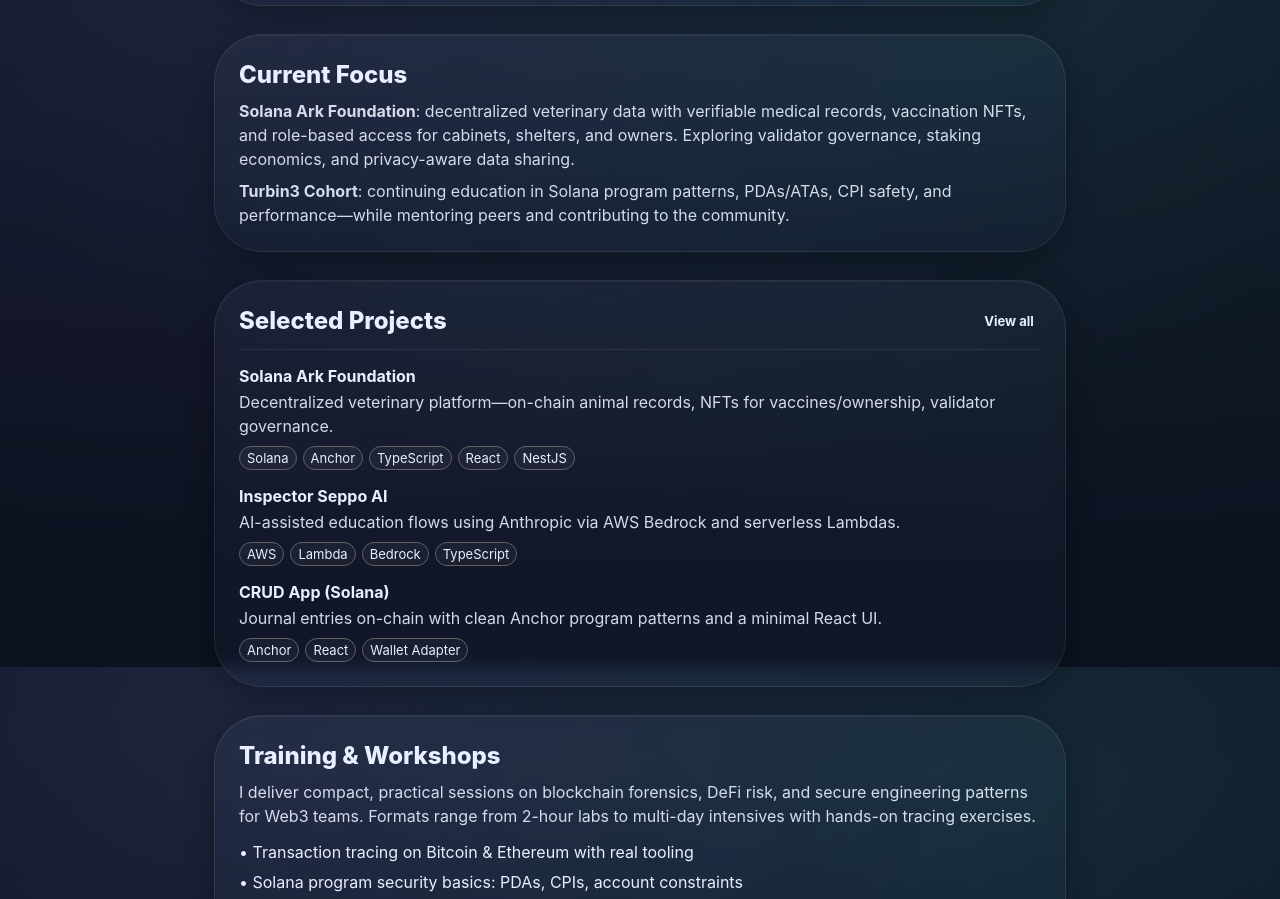
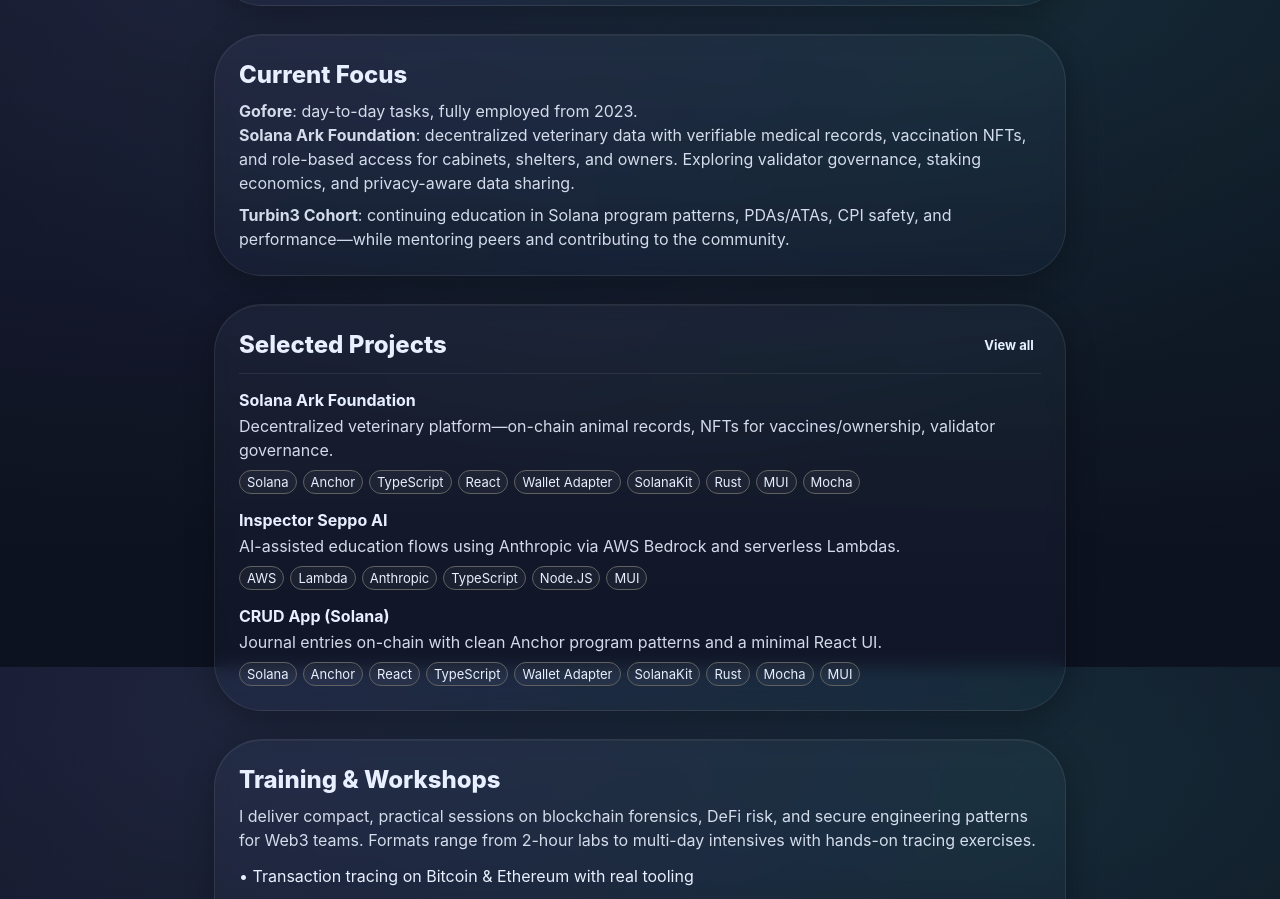
Before and after one commit to daniel-burlacu/portofolio-db, a Next.js app: page / in a window 1280 px wide. Shown: the part 933-1832 px from the top of the page. Built offline with nearby package versions, Linux system fonts and the light colour scheme; what @mui/material-nextjs would draw is missing.

Commit message:
Add a bit of a touch

```diff
--- a/src/app/page.tsx
+++ b/src/app/page.tsx
@@ -131,6 +131,9 @@
         {/* CURRENT FOCUS */}
         <Paper sx={{ p: { xs: 2, md: 3 }, borderRadius: 3 }}>
           <Typography variant="h5" fontWeight={800} sx={{ mb: 1 }}>Current Focus</Typography>
+           <Typography sx={{ opacity: 0.9 }}>
+            <b>Gofore</b>: day-to-day tasks, fully employed from 2023.
+           </Typography>
           <Typography sx={{ opacity: 0.9 }}>
             <b>Solana Ark Foundation</b>: decentralized veterinary data with verifiable medical records,
             vaccination NFTs, and role-based access for cabinets, shelters, and owners. Exploring validator
@@ -153,17 +156,17 @@
             <ProjectItem
               title="Solana Ark Foundation"
               blurb="Decentralized veterinary platform—on-chain animal records, NFTs for vaccines/ownership, validator governance."
-              tech={['Solana', 'Anchor', 'TypeScript', 'React', 'NestJS']}
+              tech={['Solana', 'Anchor', 'TypeScript', 'React', 'Wallet Adapter','SolanaKit', 'Rust', 'MUI','Mocha']}
             />
             <ProjectItem
               title="Inspector Seppo AI"
               blurb="AI-assisted education flows using Anthropic via AWS Bedrock and serverless Lambdas."
-              tech={['AWS', 'Lambda', 'Bedrock', 'TypeScript']}
+              tech={['AWS', 'Lambda', 'Anthropic', 'TypeScript','Node.JS','MUI']}
             />
             <ProjectItem
               title="CRUD App (Solana)"
               blurb="Journal entries on-chain with clean Anchor program patterns and a minimal React UI."
-              tech={['Anchor', 'React', 'Wallet Adapter']}
+              tech={['Solana','Anchor', 'React','TypeScript', 'Wallet Adapter','SolanaKit','Rust','Mocha', 'MUI']}
             />
           </Stack>
         </Paper>
```
